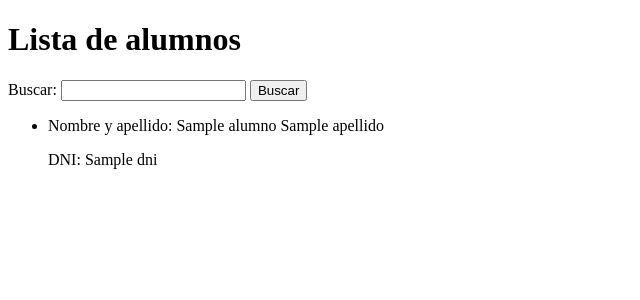
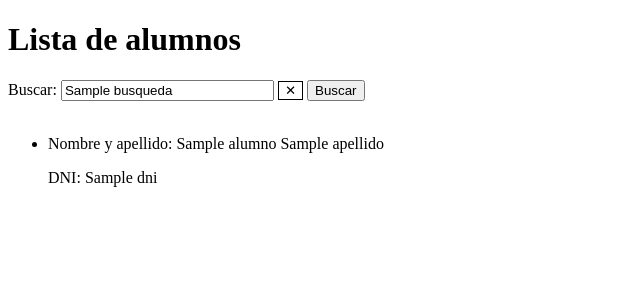
Before and after one commit to ianKief/RehabilitAR, a Flask app: template src/web/templates/profesor/listado_alumnos.html in a window 1280 px wide. Shown: the top 300 px of the page, without its empty margins (0-640 px from the left). Run offline with Flask 3, Linux system fonts and the light colour scheme; the template is opened without the code that fills it: most values are stand-ins (such as "Sample title", 1, 10 or a date in 2020).

Commit message:
feat: limpiar búsqueda de alumno
Y también agregué algunas cosas estéticas de la búsqueda de alumno.
Con esto, finalizaría este apartado, y por ahora esta épica (al menos a nivel front hasta las reglas de negocio. Aún falta implementar la BD para realizar un test fiable).

```diff
--- /dev/null
+++ b/src/static/css/estilos.css
@@ -0,0 +1,20 @@
+.inline_block {
+    display: inline-block
+}
+
+.buscador-container {
+    position: relative;
+    display: inline-block;
+}
+
+#busqueda {
+    padding-right: 30px;
+}
+
+#limpiar {
+
+    border: black 1px solid;
+    background: none;
+
+    cursor: pointer;
+}
--- /dev/null
+++ b/src/static/js/listado_alumnos.js
@@ -0,0 +1,22 @@
+/*
+document
+    .getElementById("limpiar")
+    .addEventListener("click", () => {
+
+        document
+            .getElementById("busqueda")
+            .value = ""
+    })
+*/
+
+const buscador = document.getElementById("buscador")
+
+const limpiar = document.getElementById("limpiar")
+
+const form = document.getElementById("form-busqueda")
+
+limpiar.addEventListener("click", () => {
+
+    window.location.href =
+        "/profesor/listado_alumnos"
+})
--- a/src/web/templates/profesor/listado_alumnos.html
+++ b/src/web/templates/profesor/listado_alumnos.html
@@ -3,17 +3,22 @@
     <head>
         <meta charset="UTF-8" />
         <meta name="viewport" content="width=device-width, initial-scale=1.0" />
+        <link rel="stylesheet" href="{{ url_for('static', filename='css/estilos.css') }}">
     </head>
     <body>
+        <script src="{{ url_for('static', filename='js/listado_alumnos.js') }}" defer></script>
         <h1>Lista de alumnos</h1>
         <section>
-            <div>
-                <form action="{{ url_for('profesor.listado_alumnos') }}" method="get">
-                    <label>Buscar:</label>
-                    <input type="text" name="busqueda">
+            <div class="buscador_container">
+                <form action="{{ url_for('profesor.listado_alumnos') }}" method="get" id="form-busqueda">
+                    <label for="busqueda">Buscar:</label>
+                    <input type="text" name="busqueda" id="busqueda" placeholder="Buscar alumno" {% if busqueda != None %} value="{{busqueda}} {% endif %}">
+                    {% if busqueda != None%}
+                        <button type="button", id="limpiar">✕</button>
+                    {% endif %}
                     <button type="submit">Buscar</button>
                 </form>
-                <path d="M19 6.41L17.59 5 12 10.59 6.41 5 5 6.41 10.59 12 5 17.59 6.41 19 12 13.41 17.59 19 19 17.59 13.41 12z" onclick="window.location.href='/profesor/listado_alumnos';"></path>
+                <img width="100%" height="100%" href="{{ url_for('static', filename='img/x.png') }}" onclick="window.location.href='/profesor/listado_alumnos';"></img>
             </div>
             {% if error %}
                 <p>{{error}}</p>
```
Also changed, not shown: src/web/controllers/profesor/listado_alumnos.py (+6 -2 lines).
